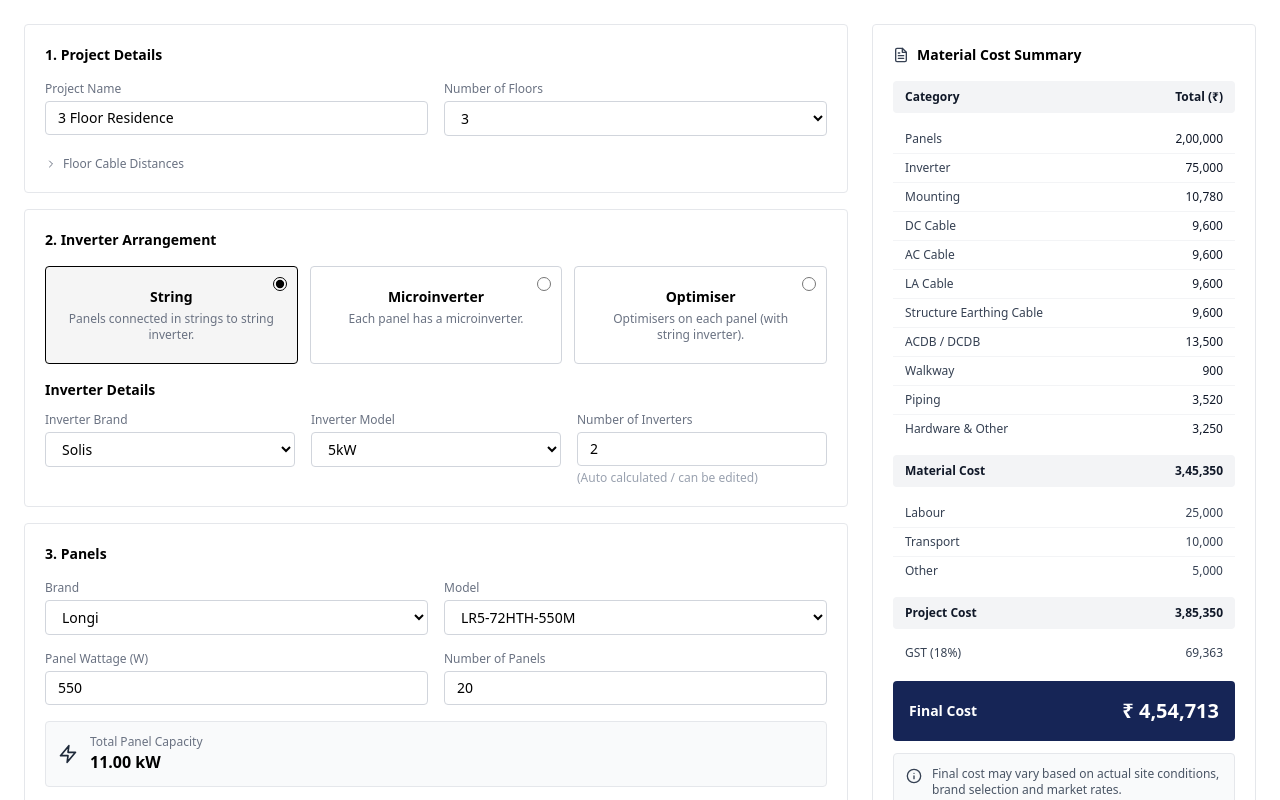
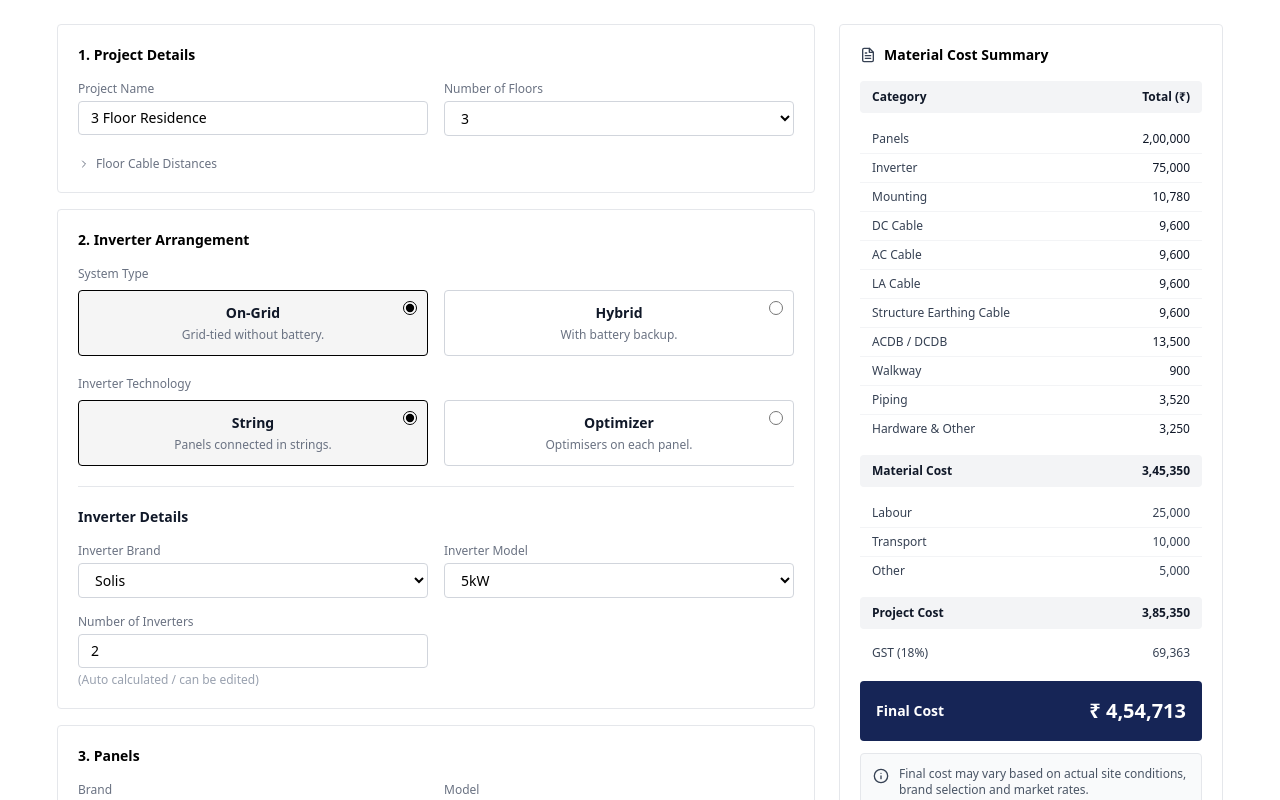
Before and after one commit to soares-roydon/solar-cost-estimator, a Next.js app: page / in a window 1280 px wide. Shown: the top 800 px of the page. Built offline with nearby package versions, Linux system fonts and the light colour scheme.

Commit message:
feat(inverter): add ongrid and hybrid options with collapsible battery configuration

```diff
--- a/components/sections/inverter-arrangement/arrangement.tsx
+++ b/components/sections/inverter-arrangement/arrangement.tsx
@@ -5,26 +5,56 @@ import RadioCard from '@/components/sections/inverter-arrangement/radio-card';
 import Select from '@/components/ui/select';
 import NumberInput from '@/components/ui/number-input';
 import {
+  systemTypeOptions,
   arrangementOptions,
-  inverterBrandModels,
+  inverterBrandModelsByType,
+  batteryTypeOptions,
+  batteryCapacityOptions,
+  type SystemType,
   type ArrangementType,
 } from '@/components/sections/inverter-arrangement/data';
 
 const InverterArrangement = () => {
-  const [selectedType, setSelectedType] = useState<ArrangementType>('string');
-  const [selectedBrand, setSelectedBrand] = useState(inverterBrandModels[0].brand);
-  const [selectedModel, setSelectedModel] = useState(inverterBrandModels[0].models[1]);
+  const [systemType, setSystemType] = useState<SystemType>('ongrid');
+  const [arrangementType, setArrangementType] = useState<ArrangementType>('string');
+  const [showBatteryDetails, setShowBatteryDetails] = useState(false);
+
+  // Inverter selection
+  const availableBrands = inverterBrandModelsByType[systemType];
+  const [selectedBrand, setSelectedBrand] = useState(availableBrands[0].brand);
+  const currentBrand = availableBrands.find((b) => b.brand === selectedBrand) ?? availableBrands[0];
+  const availableModels = currentBrand.models;
+  const [selectedModel, setSelectedModel] = useState(availableModels[1] ?? availableModels[0]);
   const [numberOfInverters, setNumberOfInverters] = useState(2);
 
-  // Get available models for current brand
-  const currentBrand = inverterBrandModels.find((b) => b.brand === selectedBrand);
-  const availableModels = currentBrand?.models ?? [];
+  // Battery selection (for Hybrid)
+  const [batteryType, setBatteryType] = useState('lithium');
+  const currentCapacityOptions =
+    batteryCapacityOptions[batteryType] ?? batteryCapacityOptions.lithium;
+  const [batteryCapacity, setBatteryCapacity] = useState(currentCapacityOptions[0].value);
+  const [numberOfBatteries, setNumberOfBatteries] = useState(1);
+
+  const handleSystemTypeChange = (newType: SystemType) => {
+    setSystemType(newType);
+    const newBrands = inverterBrandModelsByType[newType];
+    const brandMatch = newBrands.find((b) => b.brand === selectedBrand) ?? newBrands[0];
+    setSelectedBrand(brandMatch.brand);
+    setSelectedModel(brandMatch.models[1] ?? brandMatch.models[0]);
+  };
 
   const handleBrandChange = (brand: string) => {
     setSelectedBrand(brand);
-    const newBrand = inverterBrandModels.find((b) => b.brand === brand);
-    if (newBrand && newBrand.models.length > 0) {
-      setSelectedModel(newBrand.models[0]);
+    const found = availableBrands.find((b) => b.brand === brand);
+    if (found && found.models.length > 0) {
+      setSelectedModel(found.models[1] ?? found.models[0]);
+    }
+  };
+
+  const handleBatteryTypeChange = (type: string) => {
+    setBatteryType(type);
+    const opts = batteryCapacityOptions[type] ?? batteryCapacityOptions.lithium;
+    if (opts.length > 0) {
+      setBatteryCapacity(opts[0].value);
     }
   };
 
@@ -32,30 +62,53 @@ const InverterArrangement = () => {
     <section className="rounded border border-gray-200 p-5">
       <h2 className="mb-4 text-sm font-semibold">2. Inverter Arrangement</h2>
 
-      <div className="flex flex-col gap-4">
-        {/* Arrangement Type Options */}
-        <div className="grid grid-cols-1 gap-3 sm:grid-cols-3">
+      <div className="flex flex-col gap-5">
+        {/* System Type */}
+        <div className="flex flex-col gap-2">
+          <span className="text-xs text-gray-500">System Type</span>
+          <div className="grid grid-cols-1 gap-4 sm:grid-cols-2">
+            {systemTypeOptions.map((opt) => (
+              <RadioCard
+                key={opt.id}
+                name="system-type"
+                title={opt.title}
+                description={opt.description}
+                selected={systemType === opt.id}
+                onSelect={() => handleSystemTypeChange(opt.id)}
+              />
+            ))}
+          </div>
+        </div>
+
+        {/* Inverter Technology */}
+        <div className="flex flex-col gap-2">
+          <span className="text-xs text-gray-500">Inverter Technology</span>
+          <div className="grid grid-cols-1 gap-4 sm:grid-cols-2">
             {arrangementOptions.map((option) => (
               <RadioCard
                 key={option.id}
+                name="arrangement-type"
                 title={option.title}
                 description={option.description}
-              selected={selectedType === option.id}
-              onSelect={() => setSelectedType(option.id)}
+                selected={arrangementType === option.id}
+                onSelect={() => setArrangementType(option.id)}
               />
             ))}
           </div>
+        </div>
 
         {/* Inverter Details */}
-        <div className="flex flex-col gap-3">
-          <h3 className="text-sm font-semibold">Inverter Details</h3>
+        <div className="border-t border-gray-200 pt-5">
+          <h3 className="mb-4 text-sm font-semibold text-gray-900">Inverter Details</h3>
 
-          <div className="grid grid-cols-1 gap-4 sm:grid-cols-3">
+          <div className="flex flex-col gap-4">
+            {/* Row 1: Brand & Model */}
+            <div className="grid grid-cols-1 gap-4 sm:grid-cols-2">
               <Select
                 label="Inverter Brand"
                 value={selectedBrand}
                 onChange={handleBrandChange}
-              options={inverterBrandModels.map((b) => ({ label: b.brand, value: b.brand }))}
+                options={availableBrands.map((b) => ({ label: b.brand, value: b.brand }))}
               />
               <Select
                 label="Inverter Model"
@@ -63,6 +116,10 @@ const InverterArrangement = () => {
                 onChange={setSelectedModel}
                 options={availableModels.map((m) => ({ label: m, value: m }))}
               />
+            </div>
+
+            {/* Row 2: Number of Inverters */}
+            <div className="grid grid-cols-1 gap-4 sm:grid-cols-2">
               <NumberInput
                 label="Number of Inverters"
                 value={numberOfInverters}
@@ -74,6 +131,62 @@ const InverterArrangement = () => {
             </div>
           </div>
         </div>
+
+        {/* Collapsible Battery Options (when Hybrid is selected) */}
+        {systemType === 'hybrid' && (
+          <div className="border-t border-gray-200 pt-3">
+            <button
+              type="button"
+              onClick={() => setShowBatteryDetails(!showBatteryDetails)}
+              className="flex items-center gap-1.5 self-start text-xs text-gray-500 hover:text-gray-700"
+            >
+              <svg
+                className={`h-3 w-3 transition-transform ${showBatteryDetails ? 'rotate-90' : ''}`}
+                viewBox="0 0 24 24"
+                fill="none"
+                stroke="currentColor"
+                strokeWidth="2"
+                strokeLinecap="round"
+                strokeLinejoin="round"
+              >
+                <polyline points="9 18 15 12 9 6" />
+              </svg>
+              Battery Options
+            </button>
+
+            {showBatteryDetails && (
+              <div className="mt-4 flex flex-col gap-4">
+                {/* Row 1: Battery Type & Battery Capacity */}
+                <div className="grid grid-cols-1 gap-4 sm:grid-cols-2">
+                  <Select
+                    label="Battery Type"
+                    value={batteryType}
+                    onChange={handleBatteryTypeChange}
+                    options={batteryTypeOptions}
+                  />
+                  <Select
+                    label="Battery Capacity"
+                    value={batteryCapacity}
+                    onChange={setBatteryCapacity}
+                    options={currentCapacityOptions}
+                  />
+                </div>
+
+                {/* Row 2: Number of Batteries */}
+                <div className="grid grid-cols-1 gap-4 sm:grid-cols-2">
+                  <NumberInput
+                    label="Number of Batteries"
+                    value={numberOfBatteries}
+                    onChange={setNumberOfBatteries}
+                    min={1}
+                    className="w-full px-3 py-1.5"
+                  />
+                </div>
+              </div>
+            )}
+          </div>
+        )}
+      </div>
     </section>
   );
 };
--- a/components/sections/inverter-arrangement/data.ts
+++ b/components/sections/inverter-arrangement/data.ts
@@ -1,4 +1,24 @@
-export type ArrangementType = 'string' | 'microinverter' | 'optimiser';
+export type SystemType = 'ongrid' | 'hybrid';
+export type ArrangementType = 'string' | 'optimizer';
+
+export interface SystemTypeOption {
+  id: SystemType;
+  title: string;
+  description: string;
+}
+
+export const systemTypeOptions: SystemTypeOption[] = [
+  {
+    id: 'ongrid',
+    title: 'On-Grid',
+    description: 'Grid-tied without battery.',
+  },
+  {
+    id: 'hybrid',
+    title: 'Hybrid',
+    description: 'With battery backup.',
+  },
+];
 
 export interface ArrangementOption {
   id: ArrangementType;
@@ -10,17 +30,12 @@ export const arrangementOptions: ArrangementOption[] = [
   {
     id: 'string',
     title: 'String',
-    description: 'Panels connected in strings to string inverter.',
+    description: 'Panels connected in strings.',
   },
   {
-    id: 'microinverter',
-    title: 'Microinverter',
-    description: 'Each panel has a microinverter.',
-  },
-  {
-    id: 'optimiser',
-    title: 'Optimiser',
-    description: 'Optimisers on each panel (with string inverter).',
+    id: 'optimizer',
+    title: 'Optimizer',
+    description: 'Optimisers on each panel.',
   },
 ];
 
@@ -29,8 +44,8 @@ export interface InverterBrandModels {
   models: string[];
 }
 
-// Dummy data — will come from Excel later
-export const inverterBrandModels: InverterBrandModels[] = [
+export const inverterBrandModelsByType: Record<SystemType, InverterBrandModels[]> = {
+  ongrid: [
     {
       brand: 'Solis',
       models: ['3kW', '5kW', '6kW', '8kW', '10kW'],
@@ -43,4 +58,46 @@ export const inverterBrandModels: InverterBrandModels[] = [
       brand: 'Havells',
       models: ['3kW', '5kW', '8kW'],
     },
+  ],
+  hybrid: [
+    {
+      brand: 'Solis',
+      models: ['3kW Hybrid', '5kW Hybrid', '6kW Hybrid', '8kW Hybrid', '10kW Hybrid'],
+    },
+    {
+      brand: 'Growatt',
+      models: ['3kW Hybrid', '5kW Hybrid', '6kW Hybrid', '10kW Hybrid'],
+    },
+    {
+      brand: 'Deye',
+      models: ['3.6kW Hybrid', '5kW Hybrid', '8kW Hybrid', '10kW Hybrid'],
+    },
+    {
+      brand: 'GoodWe',
+      models: ['3kW Hybrid', '5kW Hybrid', '6kW Hybrid', '10kW Hybrid'],
+    },
+  ],
+};
+
+export const batteryTypeOptions = [
+  { label: 'Lithium (LiFePO4)', value: 'lithium' },
+  { label: 'Tubular Lead-Acid', value: 'tubular' },
 ];
+
+export interface BatteryCapacityOption {
+  label: string;
+  value: string;
+}
+
+export const batteryCapacityOptions: Record<string, BatteryCapacityOption[]> = {
+  lithium: [
+    { label: '5.12 kWh (100Ah)', value: '5.12' },
+    { label: '10.24 kWh (200Ah)', value: '10.24' },
+    { label: '15.36 kWh (300Ah)', value: '15.36' },
+    { label: '20.48 kWh (400Ah)', value: '20.48' },
+  ],
+  tubular: [
+    { label: '7.2 kWh (150Ah)', value: '7.2' },
+    { label: '9.6 kWh (200Ah)', value: '9.6' },
+  ],
+};
--- a/components/sections/inverter-arrangement/radio-card.tsx
+++ b/components/sections/inverter-arrangement/radio-card.tsx
@@ -1,27 +1,28 @@
 interface Props {
+  name?: string;
   title: string;
-  description: string;
+  description?: string;
   selected: boolean;
   onSelect: () => void;
 }
 
-const RadioCard = ({ title, description, selected, onSelect }: Props) => {
+const RadioCard = ({ name, title, description, selected, onSelect }: Props) => {
   return (
     <label
-      className={`relative flex cursor-pointer flex-col items-center gap-1 rounded border px-5 py-5 text-center transition-colors ${
+      className={`relative flex cursor-pointer flex-col items-center justify-center gap-1 rounded border px-4 py-3 text-center transition-colors ${
         selected ? 'border-black bg-black/4' : 'border-gray-300 hover:border-gray-400'
       }`}
     >
-      {/* Native radio input for perfect centering */}
       <input
         type="radio"
+        name={name}
         checked={selected}
         onChange={onSelect}
         className="absolute top-2.5 right-2.5 h-3.5 w-3.5 accent-black"
       />
 
-      <span className="text-sm font-semibold">{title}</span>
-      <span className="text-xs text-gray-500">{description}</span>
+      <span className="text-sm font-semibold text-gray-900">{title}</span>
+      {description && <span className="text-xs text-gray-500">{description}</span>}
     </label>
   );
 };
```
Also changed, not shown: image.png (added). Lines whose indentation alone changed are shown as unchanged.
